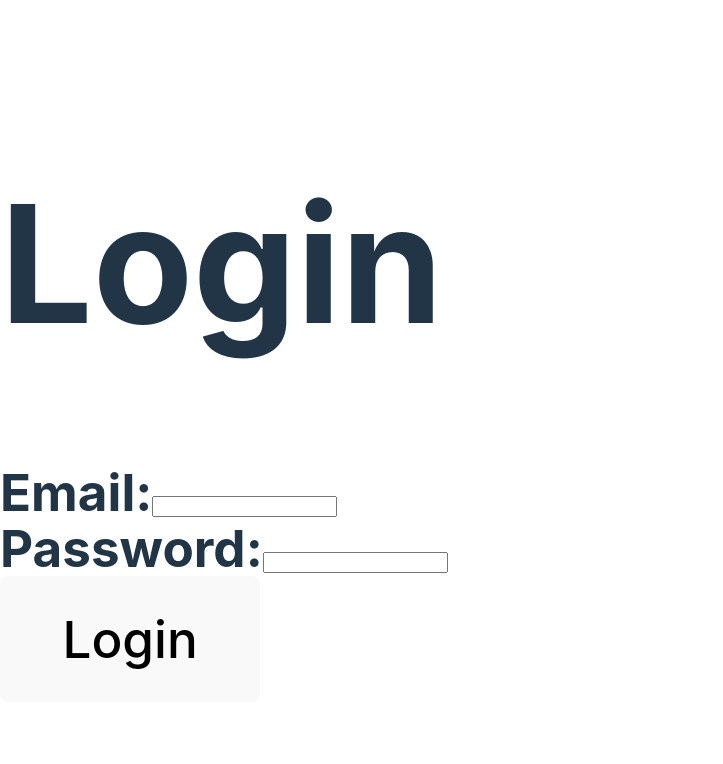
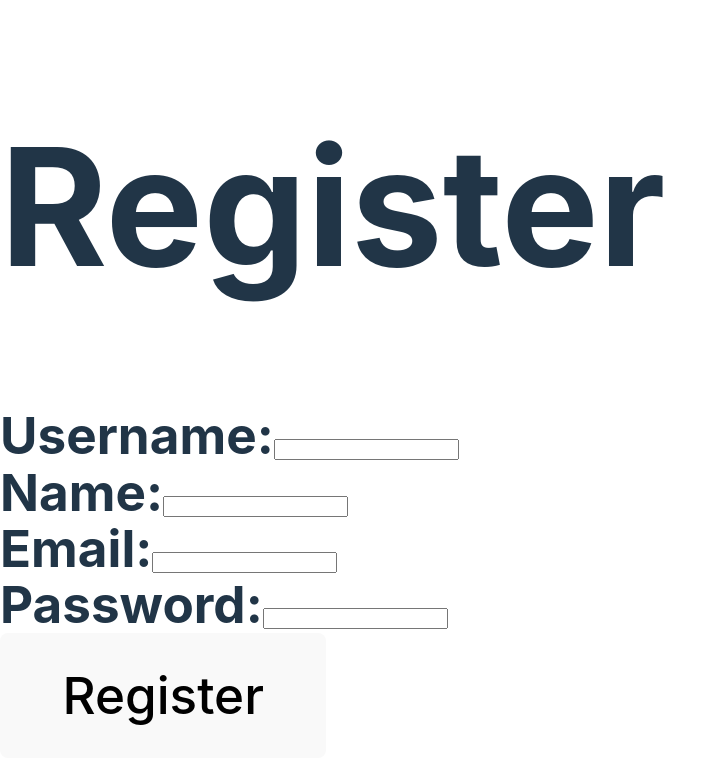
Before and after one commit to n-e-t-a-n/TimeTopia, a React (Vite) app in the folder client/: page / in a window 1280 px wide. Shown: the top 764 px of the page, without its empty margins (0-723 px from the left). Built offline with nearby package versions, Linux system fonts and the light colour scheme.

Commit message:
[Feat][Nathan] Added register functionality

```diff
--- a/client/src/App.jsx
+++ b/client/src/App.jsx
@@ -1,7 +1,7 @@
 import React from 'react';
 import { useAuth } from './providers/AuthContext.jsx';
 
-import { Home, Login } from './pages'
+import { Home, Login, Register } from './pages'
 
 const App = () => {
   const { user } = useAuth();
@@ -9,7 +9,7 @@ const App = () => {
   return (
     <>
       <h1>
-        {!user ? <Login /> : <Home />}
+        {!user ? <Register /> : <Home />}
       </h1>
     </>
   );
--- /dev/null
+++ b/client/src/pages/Register.jsx
@@ -0,0 +1,74 @@
+import React from 'react';
+import { Formik, Form, Field, ErrorMessage } from 'formik';
+import * as Yup from 'yup';
+
+import { useAuth } from '../providers/AuthContext.jsx'
+
+const validationSchema = Yup.object().shape({
+  username: Yup.string()
+    .matches(/^[a-zA-Z0-9_-]+$/, 'Invalid username format')
+    .required('Username is required'),
+
+  name: Yup.string()
+    .matches(/^[a-zA-Z. ]+$/, 'Invalid name format')
+    .required('Name is required'),
+  email: Yup.string().email('Invalid email address').required('Email is required'),
+  password: Yup.string().required('Password is required'),
+});
+
+const initialValues = {
+  username: '',
+  name: '',
+  email: '',
+  password: '',
+};
+
+const Register = () => {
+  const { register } = useAuth();
+
+  return (
+    <div>
+      <h1>Register</h1>
+      <Formik
+        initialValues={initialValues}
+        validationSchema={validationSchema}
+        onSubmit={(values, { setSubmitting }) => {
+          register(values);
+          setSubmitting(false);
+        }}
+      >
+        <Form>
+          <div>
+            <div>
+              <label htmlFor="username">Username:</label>
+              <Field type="text" id="username" name="username" />
+              <ErrorMessage name="username" component="div" className="error" />
+            </div>
+
+            <div>
+              <label htmlFor="name">Name:</label>
+              <Field type="text" id="password" name="name" />
+              <ErrorMessage name="name" component="div" className="error" />
+            </div>
+
+            <label htmlFor="email">Email:</label>
+            <Field type="email" id="email" name="email" />
+            <ErrorMessage name="email" component="div" className="error" />
+          </div>
+
+          <div>
+            <label htmlFor="password">Password:</label>
+            <Field type="password" id="password" name="password" />
+            <ErrorMessage name="password" component="div" className="error" />
+          </div>
+
+          <div>
+            <button type="submit">Register</button>
+          </div>
+        </Form>
+      </Formik>
+    </div>
+  );
+};
+
+export default Register;
--- a/client/src/pages/index.js
+++ b/client/src/pages/index.js
@@ -1,2 +1,3 @@
 export { default as Home } from './Home.jsx';
 export { default as Login } from './Login.jsx';
+export { default as Register } from './Register.jsx';
```
